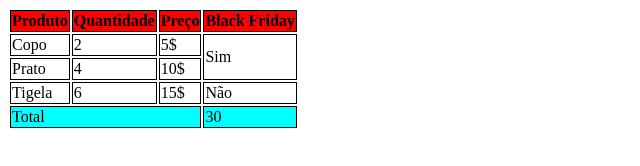
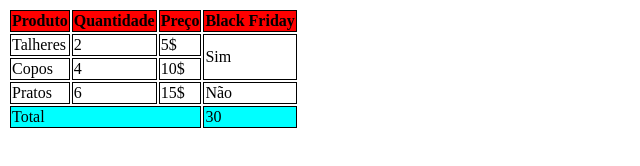
Before and after one commit to Amauri-B-S/aula-tabela, a plain HTML site: page index.html in a window 1280 px wide. Shown: the full height of the page, 0-640 px from the left. Drawn offline with Linux system fonts and the light colour scheme.

Commit message:
trocado o nome dos produtos novamente

```diff
--- a/index.html
+++ b/index.html
@@ -36,19 +36,19 @@
                 <!--colspan e rowspan n devem ser usados em células com dados diferentes pois pode quebrar a tabela  -->
 
                 <!--add rowspan a td= a célula do 'Sim' irá ocupar 2 linhas em sequência para baixo-->
-                <td>Copo</td>
+                <td>Talheres</td>
                 <td>2</td>
                 <td>5$</td>
                 <td rowspan="2">Sim</td>
             </tr>
             <tr>
-                <td>Prato</td>
+                <td>Copos</td>
                 <td>4</td>
                 <td>10$</td>
                 <!-- <td>Sim</td> >> ao add esse dado, quebra a tabela pois o 'sim' do produto 1 já ocupa o espaço desta célula-->
             </tr>
             <tr>
-                <td>Tigela</td>
+                <td>Pratos</td>
                 <td>6</td>
                 <td>15$</td>
                 <td>Não</td>
```
